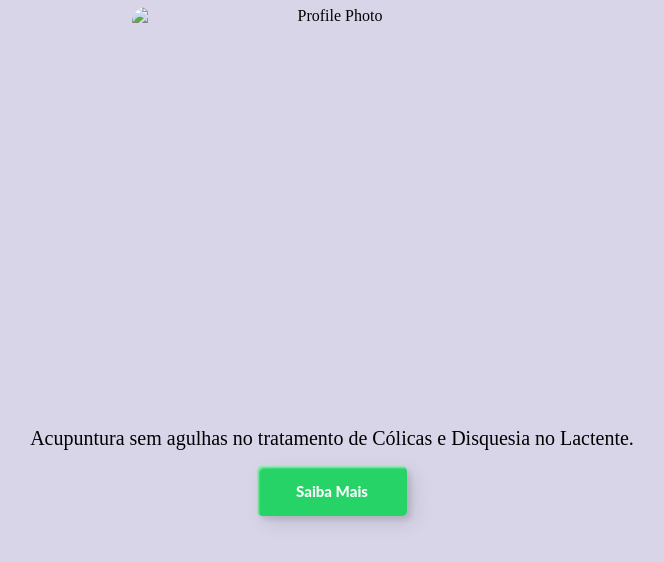
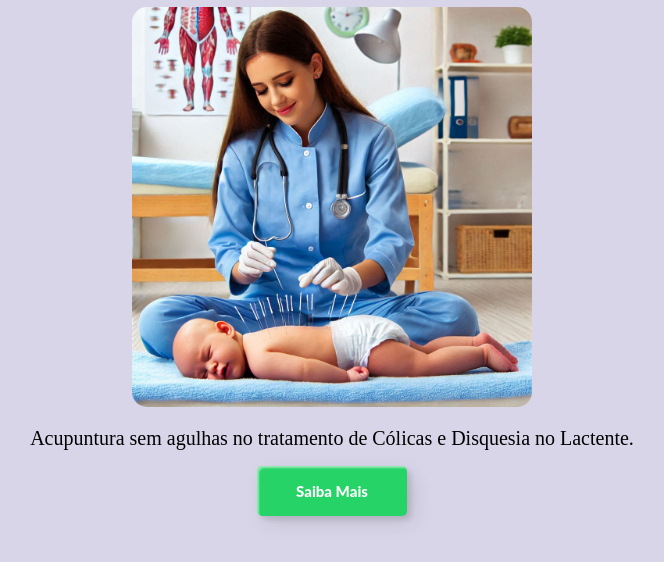
Before and after one commit to enf-thais-roza/enf-thais-roza, a plain HTML site: page acupuntura.html in a window 1280 px wide. Shown: the part 40-602 px from the top of the page, without its empty margins (308-972 px from the left). Drawn offline with Linux system fonts and the light colour scheme.

Commit message:
Update acupuntura.html

```diff
--- a/acupuntura.html
+++ b/acupuntura.html
@@ -11,7 +11,7 @@
     <h1 class="title">Acupuntura</h1>
     <div class="card">
         <div class="image-container">
-            <img src="./acupuntura.png" alt="Profile Photo">
+            <img src="./acupuntura_1.webp" alt="acupuntura">
         </div>
         <div class="description">
             <h3 class="listen">Acupuntura sem agulhas no tratamento de Cólicas e Disquesia no Lactente.</h3>
```
